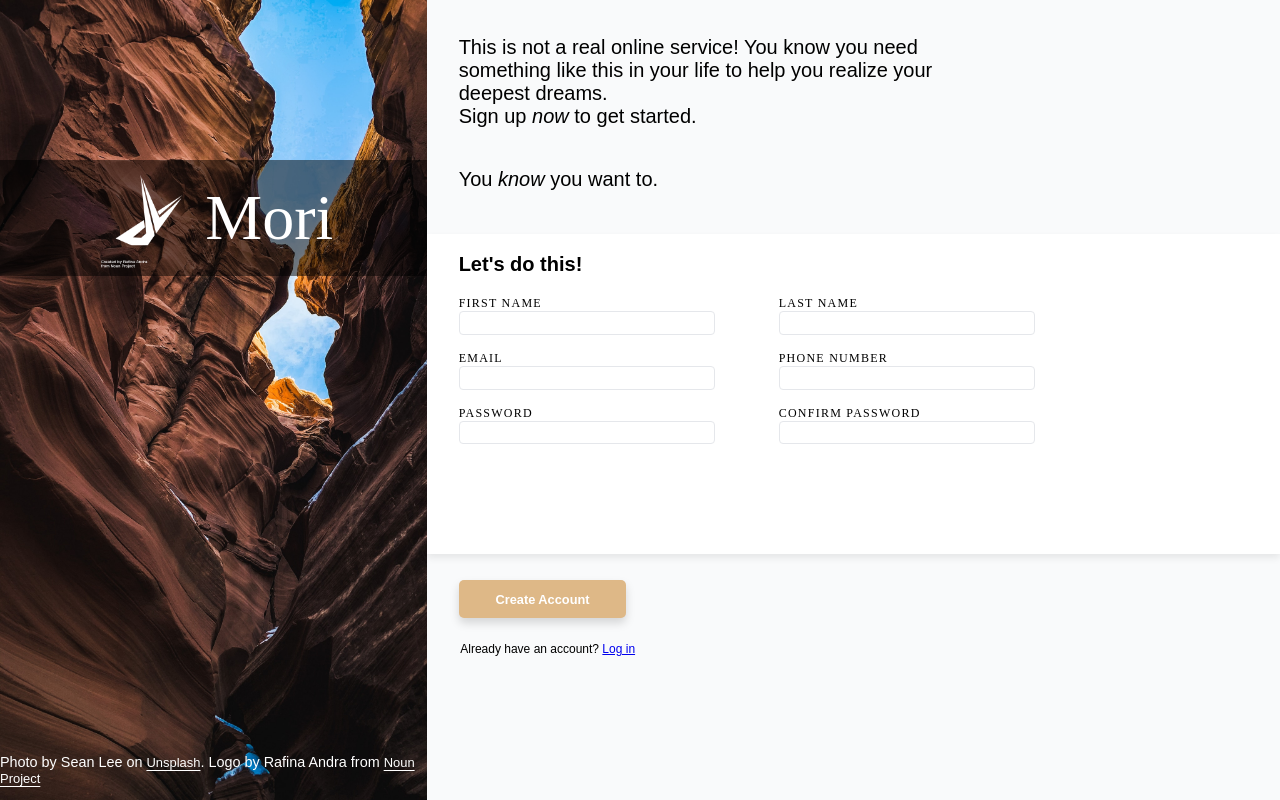
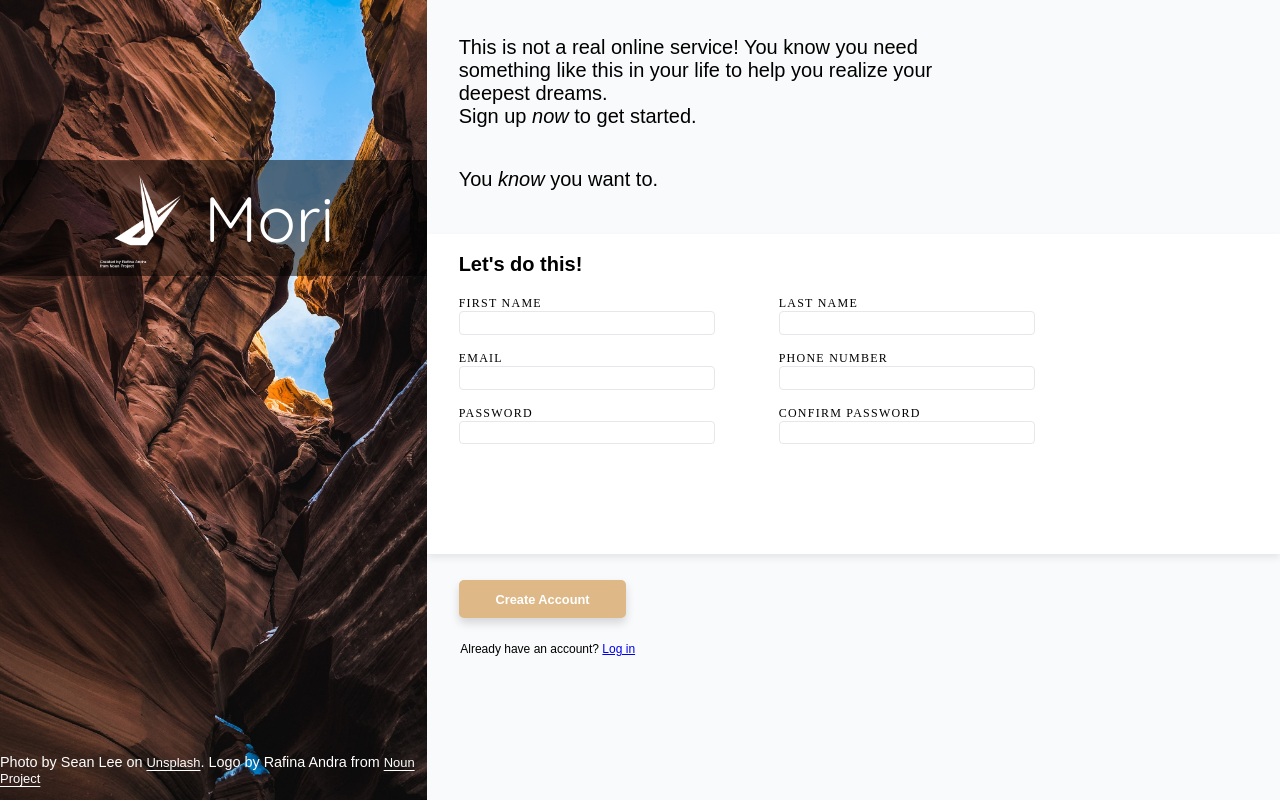
Before and after one commit to aurelius250/Project-Signup-Page, a plain HTML site: page index.html in a window 1280 px wide. Drawn offline with Linux system fonts and the light colour scheme; the site is published under a folder, as on GitHub Pages, so addresses that start at the root find nothing.

Commit message:
Remove  slash from font url

```diff
--- a/styles.css
+++ b/styles.css
@@ -33,7 +33,7 @@ button {
     font-family: 'Quicksand';
     font-style: normal;
     font-weight: 400;
-    src: url('/fonts/quicksand-v30-latin-regular.woff2') format('woff2'); /* Chrome 36+, Opera 23+, Firefox 39+, Safari 12+, iOS 10+ */
+    src: url('fonts/quicksand-v30-latin-regular.woff2') format('woff2'); /* Chrome 36+, Opera 23+, Firefox 39+, Safari 12+, iOS 10+ */
   }
 
 .outermost-div {
```
